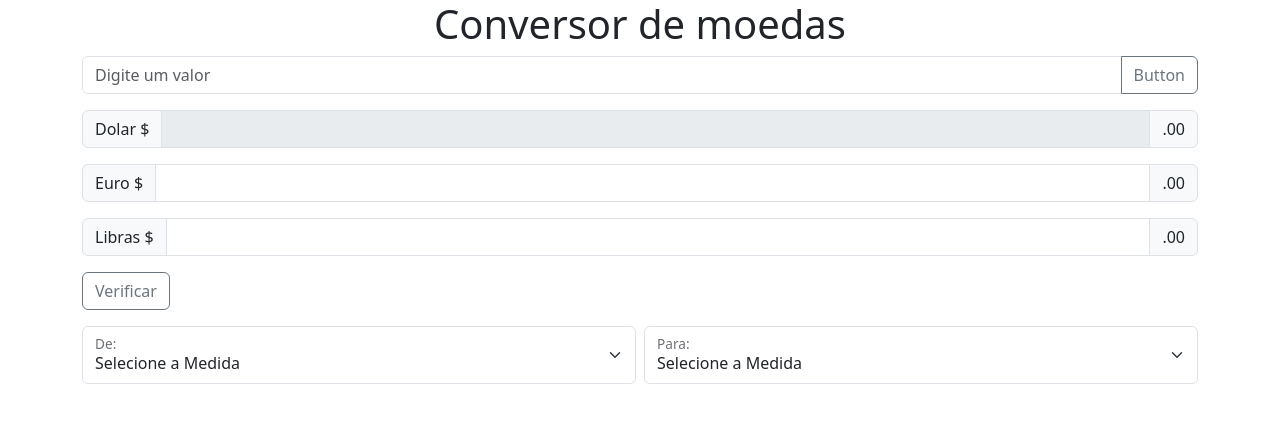
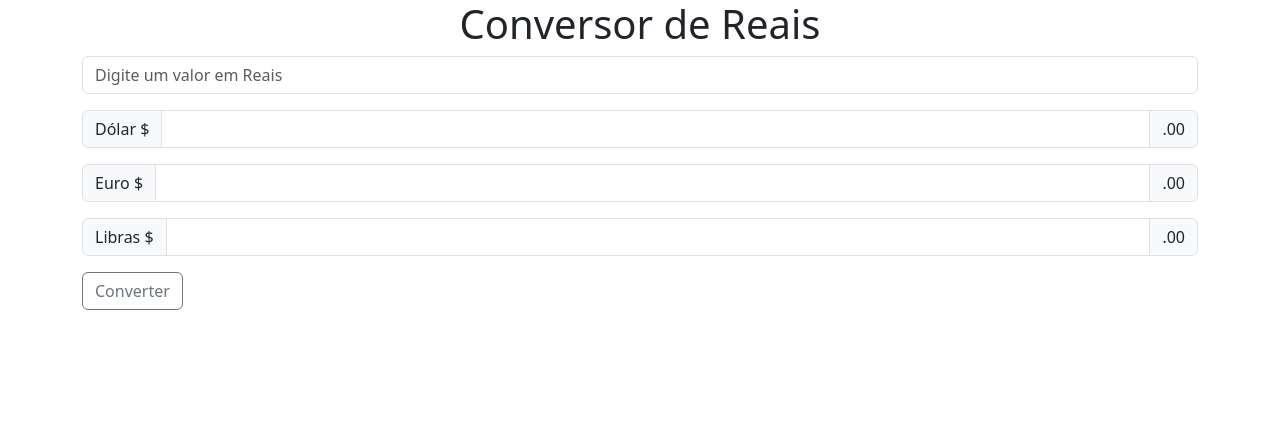
Before and after one commit to FelipeDias81/Prova_pratica_11-04-23, a plain HTML site: page index.html in a window 1280 px wide. Drawn offline with nearby package versions, Linux system fonts and the light colour scheme.

Commit message:
Prova pratica meio

```diff
--- a/index.html
+++ b/index.html
@@ -11,61 +11,49 @@
 
 <body>
     <main class="container text-center">
-        <h1>Conversor de moedas</h1>
+        <h1>Conversor de Reais</h1>
         <script src="https://cdn.jsdelivr.net/npm/bootstrap@5.3.0-alpha3/dist/js/bootstrap.bundle.min.js"
             integrity="sha384-ENjdO4Dr2bkBIFxQpeoTz1HIcje39Wm4jDKdf19U8gI4ddQ3GYNS7NTKfAdVQSZe"
             crossorigin="anonymous"></script>
         <div class="input-group mb-3">
-            <input type="text" class="form-control" placeholder="Digite um valor" aria-label="Recipient's username"
+            <input id="reais" type="number" class="form-control" placeholder="Digite um valor em Reais" aria-label="Recipient's username"
                 aria-describedby="button-addon2">
-            <button class="btn btn-outline-secondary" type="button" id="button-addon2">Button</button>
         </div>
         <div class="input-group mb-3">
-            <span class="input-group-text">Dolar $</span>
-            <input type="text" class="form-control" aria-label="Amount (to the nearest dollar)" disabled>
+            <span class="input-group-text">Dólar $</span>
+            <input id="dolar" type="number" class="form-control" aria-label="Amount (to the nearest dollar)">
             <span class="input-group-text">.00</span>
         </div>
         <div class="input-group mb-3">
             <span class="input-group-text">Euro $</span>
-            <input type="text" class="form-control" aria-label="Amount (to the nearest dollar)">
+            <input id="euro" type="number" class="form-control" aria-label="Amount (to the nearest dollar)">
             <span class="input-group-text">.00</span>
         </div>
         <div class="input-group mb-3">
             <span class="input-group-text">Libras $</span>
-            <input type="text" class="form-control" aria-label="Amount (to the nearest dollar)">
+            <input id="libras" type="number" class="form-control" aria-label="Amount (to the nearest dollar)">
             <span class="input-group-text">.00</span>
         </div>
         <div class="input-group mb-3">
             <button class="btn btn-outline-secondary" type="button" id="button-addon2"
-                onclick="verificar()">Verificar</button>
-        </div>
-        <div class="row g-2">
-            <div class="col-md">
-                <div class="form-floating">
-                    <select class="form-select" id="medidas1">
-                        <option hidden>Selecione a Medida</option>
-                        <option value="Mg">Milígrama</option>
-                        <option value="g">Grama</option>
-                        <option value="Kg">Quilograma</option>
-                        <option value="t">Tonelada</option>
-                    </select>
-                    <label for="floatingSelectGrid">De:</label>
-                </div>
-            </div>
-            <div class="col-md">
-                <div class="form-floating">
-                    <select class="form-select" id="medidas2">
-                        <option hidden>Selecione a Medida</option>
-                        <option value="t">Tonelada</option>
-                        <option value="Kg">Quilograma</option>
-                        <option value="g">Grama</option>
-                        <option value="Mg">Milígrama</option>
-                    </select>
-                    <label for="floatingSelectGrid">Para:</label>
-                </div>
-            </div>
+                onclick="Converter()">Converter</button>
         </div>
 </body>
 </main>
+<script>
+    function Converter(){
+        var BRL = document.getElementById("reais").value;
+        var USD = document.getElementById("dolar").value;
+        var EUR = document.getElementById("euro").value;
+        var GBP = document.getElementById("libras").value;
+
+        if(){
+
+        }
+        document.getElementById("resultado").innerText = "Seu IMC: "+imc.toFixed(2)+"\n\n"+"Classificação: "+classificacao+"\n\n"+"Sexo: "+sexo;
+
+    }
+</script>
+
 
 </html>
```
